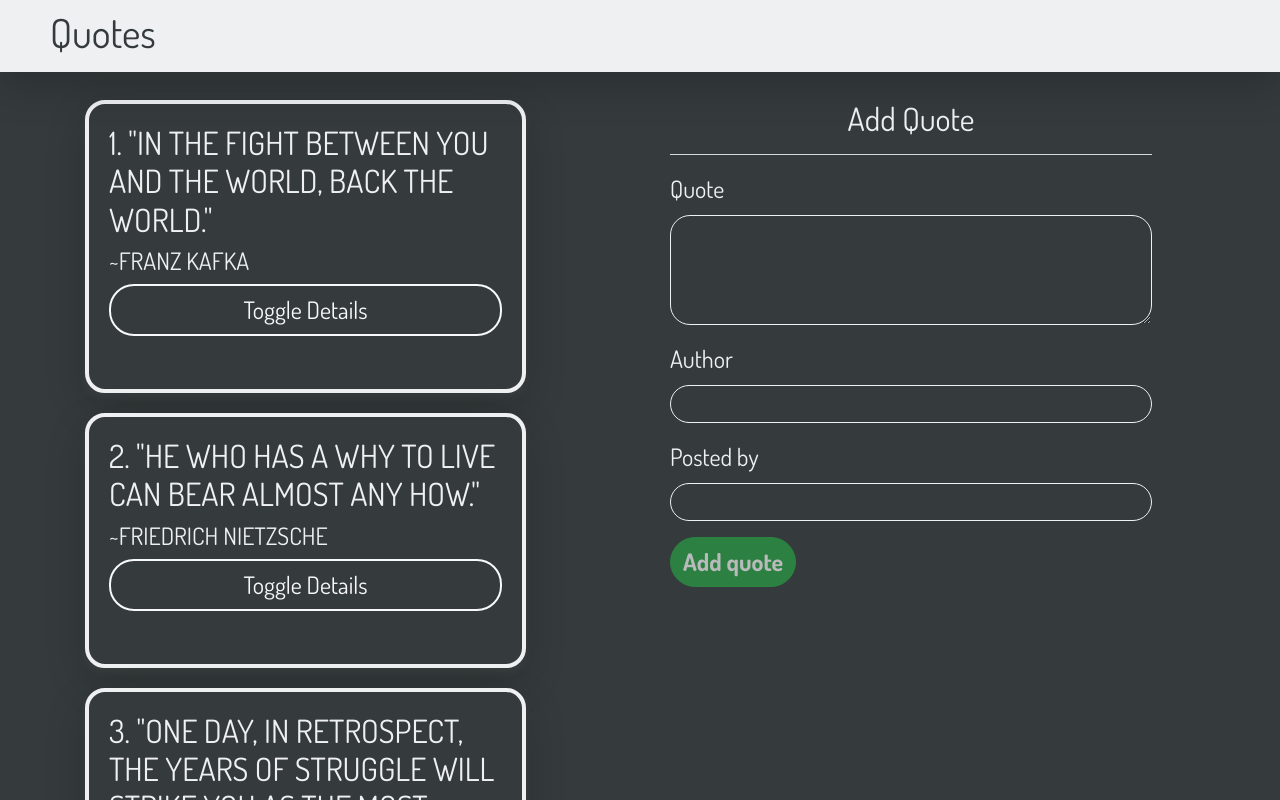
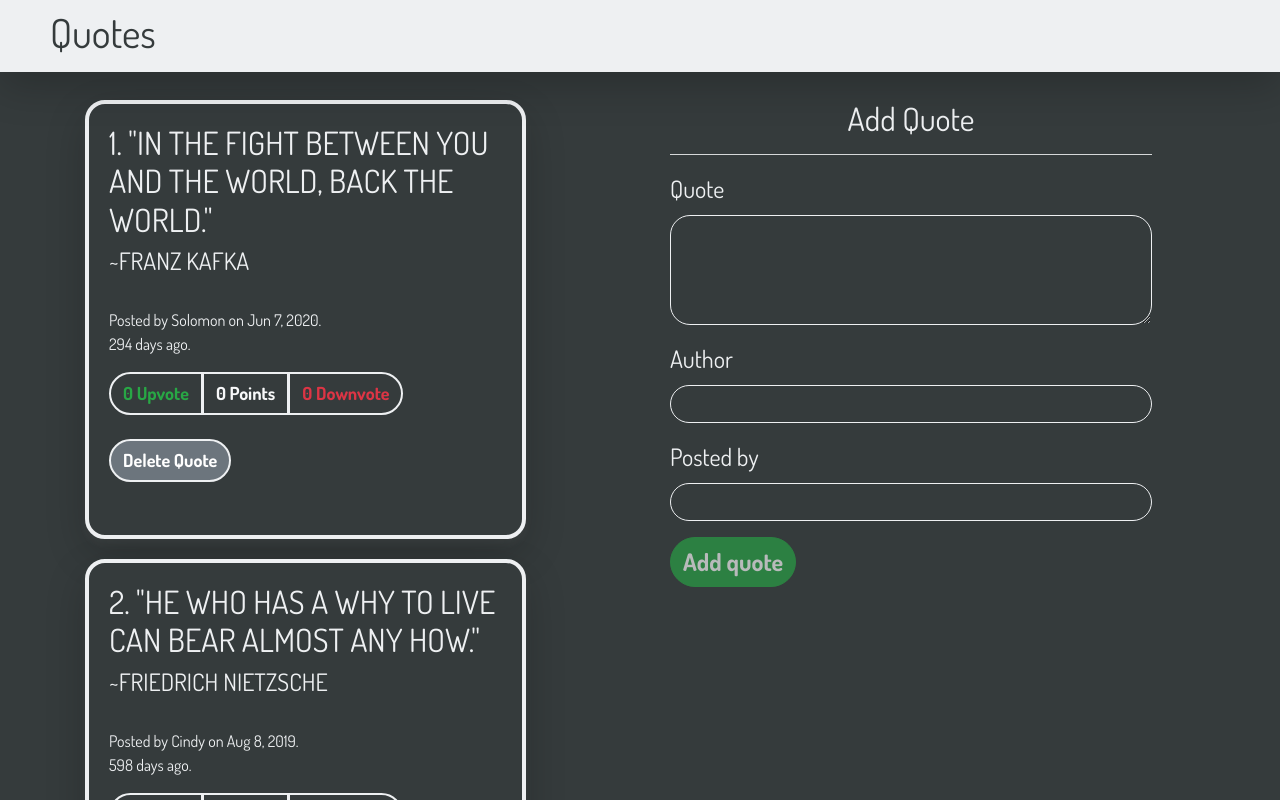
Before and after one commit to Brian-Weloba/Quotes, an Angular app: page / in a window 1280 px wide. Shown: the top 800 px of the page. Built offline with nearby package versions, Linux system fonts and the light colour scheme.

Commit message:
remove toggle button

```diff
--- a/src/app/quote-detail/quote-detail.component.css
+++ b/src/app/quote-detail/quote-detail.component.css
@@ -8,3 +8,14 @@ button {
     font-family: 'dosis-bold';
     border: 2px solid #eef0f2;
 }
+
+#point:hover,
+#point:focus {
+    background-color: transparent;
+    color: #eef0f2;
+    box-shadow: none;
+}
+
+#vote:focus {
+    box-shadow: none;
+}
--- a/src/app/quote-detail/quote-detail.component.html
+++ b/src/app/quote-detail/quote-detail.component.html
@@ -1,9 +1,10 @@
 <br>
 <p>Posted by {{quote.user}} on {{quote.date|date}}.<br>{{quote.date|dateCount}} days ago.</p>
 <div class=" btn-group " role="group " aria-label="Basic example ">
-    <button type="button" class="btn btn-outline-success" (click)='upvote()'>{{quote.upvotes}} Upvote</button>
-    <button type="button" class="btn btn-outline-light">{{quote.score}}</button>
-    <button type="bitton" class="btn btn-outline-danger" (click)='downvote()'>{{quote.downvotes}} Downvote</button>
+    <button id="vote" type="button" class="btn btn-outline-success" (click)='upvote()'>{{quote.upvotes}} Upvote</button>
+    <button id="point" type="button" class="btn btn-outline-light" *ngIf="quote.score===1||quote.score===-1">{{quote.score}} Point</button>
+    <button id="point" type="button" class="btn btn-outline-light" *ngIf="quote.score!=1&&quote.score!=-1">{{quote.score}} Points</button>
+    <button id="vote" type="bitton" class="btn btn-outline-danger" (click)='downvote()'>{{quote.downvotes}} Downvote</button>
 </div>
 <div>
     <br>
--- a/src/app/quote/quote.component.html
+++ b/src/app/quote/quote.component.html
@@ -17,8 +17,8 @@
                         <h4>~{{quote.author |uppercase}}</h4>
                     </div>
                 </div>
-                <button class="btn btn-outline-light" (click)='toggleDetails(i)'>Toggle Details</button>
-                <app-quote-detail *ngIf='quote.showDetails' [quote]='quote' (deleteQuote)='quoteDelete($event,i)'></app-quote-detail>
+                <!-- <button class="btn btn-outline-light" (click)='toggleDetails(i)'>Toggle Details</button> -->
+                <app-quote-detail [quote]='quote' (deleteQuote)='quoteDelete($event,i)'></app-quote-detail>
                 <hr>
             </div>
         </div>
```
Also changed, not shown: 1 other file (tests, documents, lock files or other folders).
